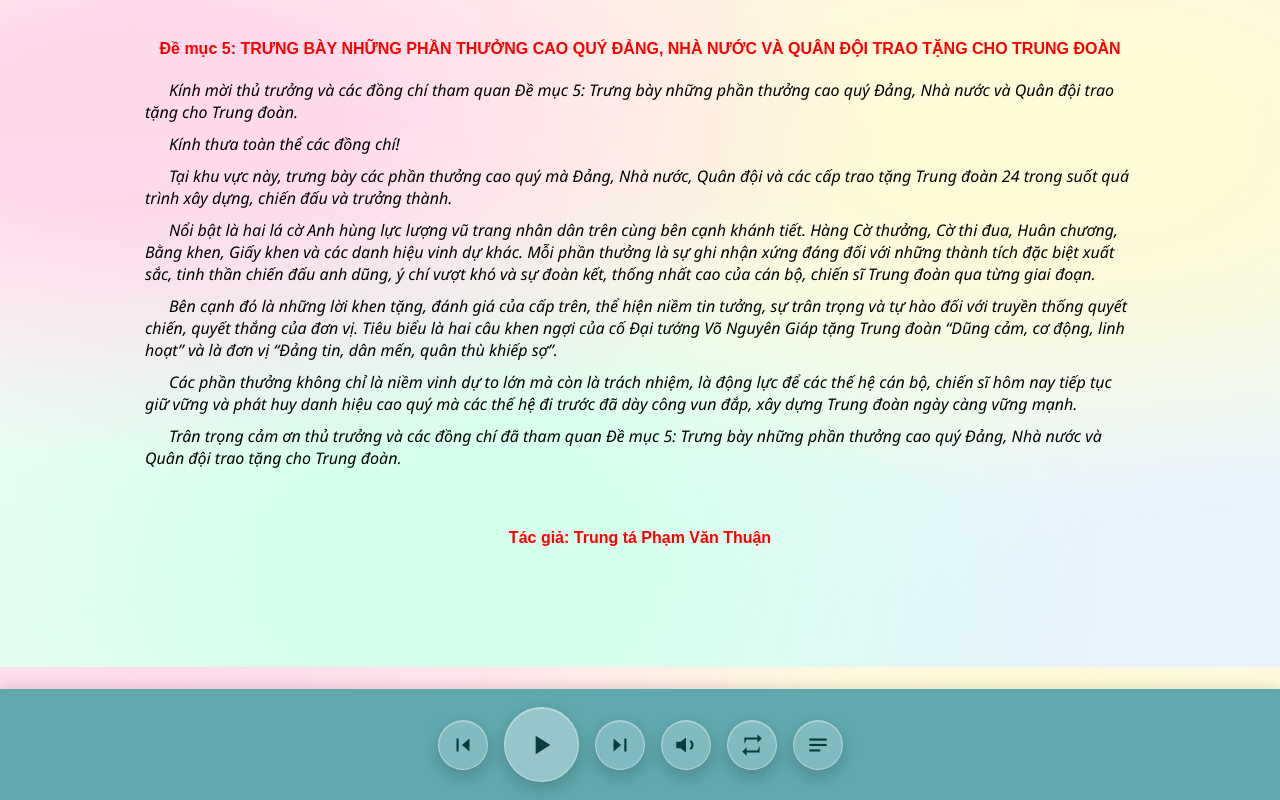
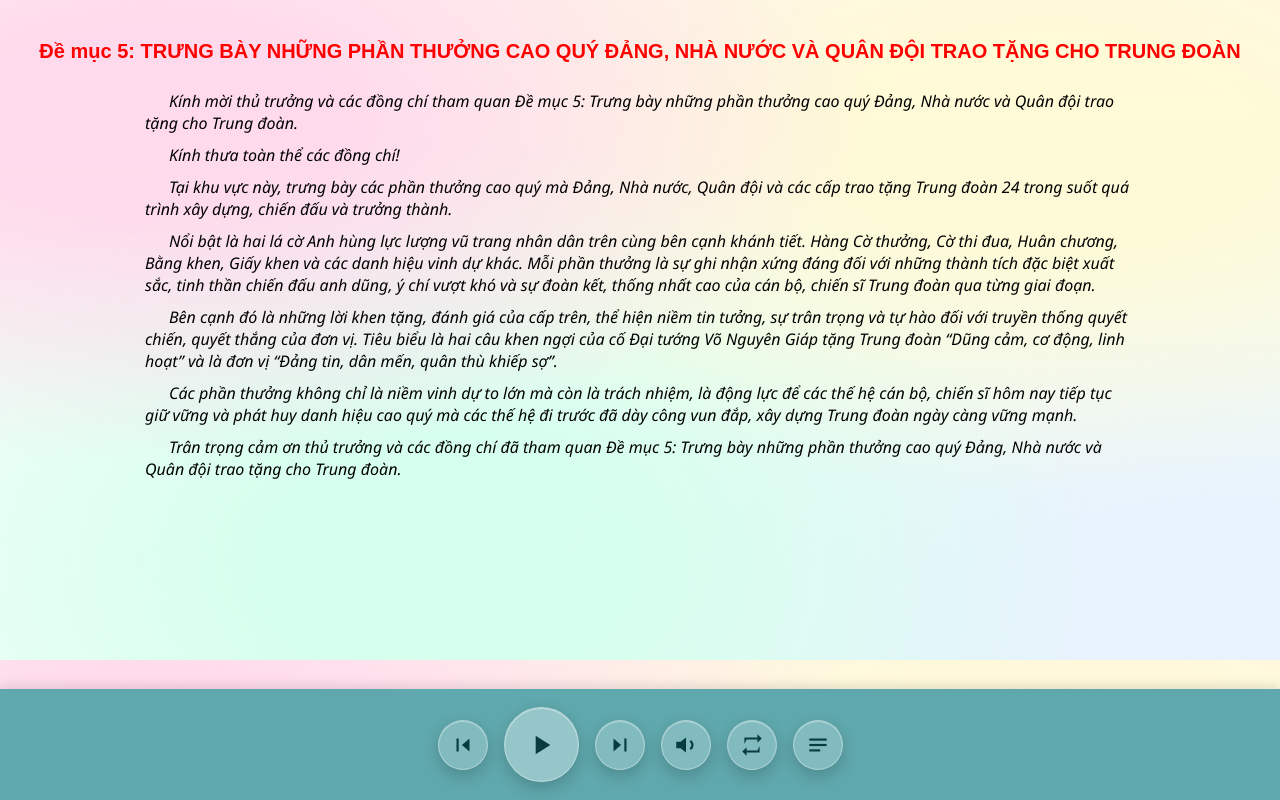
Before and after one commit to doancosoe24-commits/nhatruyenthonge24, a plain HTML site: page phanthuongcaoquy.html in a window 1280 px wide. Drawn offline with Linux system fonts and the light colour scheme.

Commit message:
Update header font size in phanthuongcaoquy.html

```diff
--- a/phanthuongcaoquy.html
+++ b/phanthuongcaoquy.html
@@ -299,7 +299,7 @@ background:
 
 <main>
   <div class="content_main">
-     <h4 style="color: red;">Đề mục 5: TRƯNG BÀY NHỮNG PHẦN THƯỞNG CAO QUÝ ĐẢNG, NHÀ NƯỚC VÀ QUÂN ĐỘI TRAO TẶNG CHO TRUNG ĐOÀN</h4>
+     <h4 style="color: red;font-size: clamp(10px, 5vw, 20px);">Đề mục 5: TRƯNG BÀY NHỮNG PHẦN THƯỞNG CAO QUÝ ĐẢNG, NHÀ NƯỚC VÀ QUÂN ĐỘI TRAO TẶNG CHO TRUNG ĐOÀN</h4>
   </div>
   <div class="content">
     <p>Kính mời thủ trưởng và các đồng chí tham quan Đề mục 5: Trưng bày những phần thưởng cao quý Đảng, Nhà nước và Quân đội trao tặng cho Trung đoàn.</p>
@@ -310,7 +310,6 @@ background:
     <p>Các phần thưởng không chỉ là niềm vinh dự to lớn mà còn là trách nhiệm, là động lực để các thế hệ cán bộ, chiến sĩ hôm nay tiếp tục giữ vững và phát huy danh hiệu cao quý mà các thế hệ đi trước đã dày công vun đắp, xây dựng Trung đoàn ngày càng vững mạnh.</p>
     <p>Trân trọng cảm ơn thủ trưởng và các đồng chí đã tham quan Đề mục 5: Trưng bày những phần thưởng cao quý Đảng, Nhà nước và Quân đội trao tặng cho Trung đoàn.</p>
   </div>
-  <footer style="color: red;font-weight: 600; font-size: 16px;margin-top: 30px;text-align: center;">Tác giả: Trung tá Phạm Văn Thuận</footer>
 </main>
 <!-- Fullscreen Playlist Overlay -->
 <div class="playlist-overlay" id="playlistOverlay" aria-hidden="true" role="dialog" aria-label="Playlist">
```
